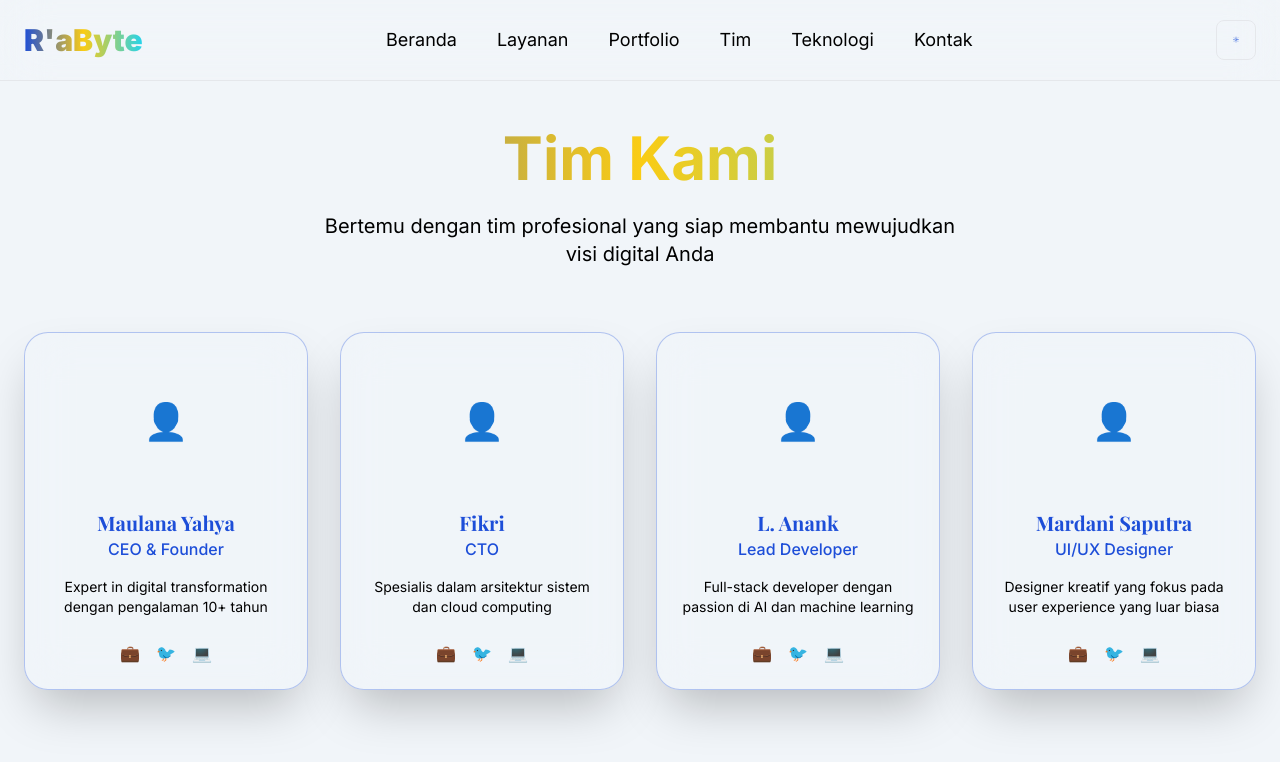
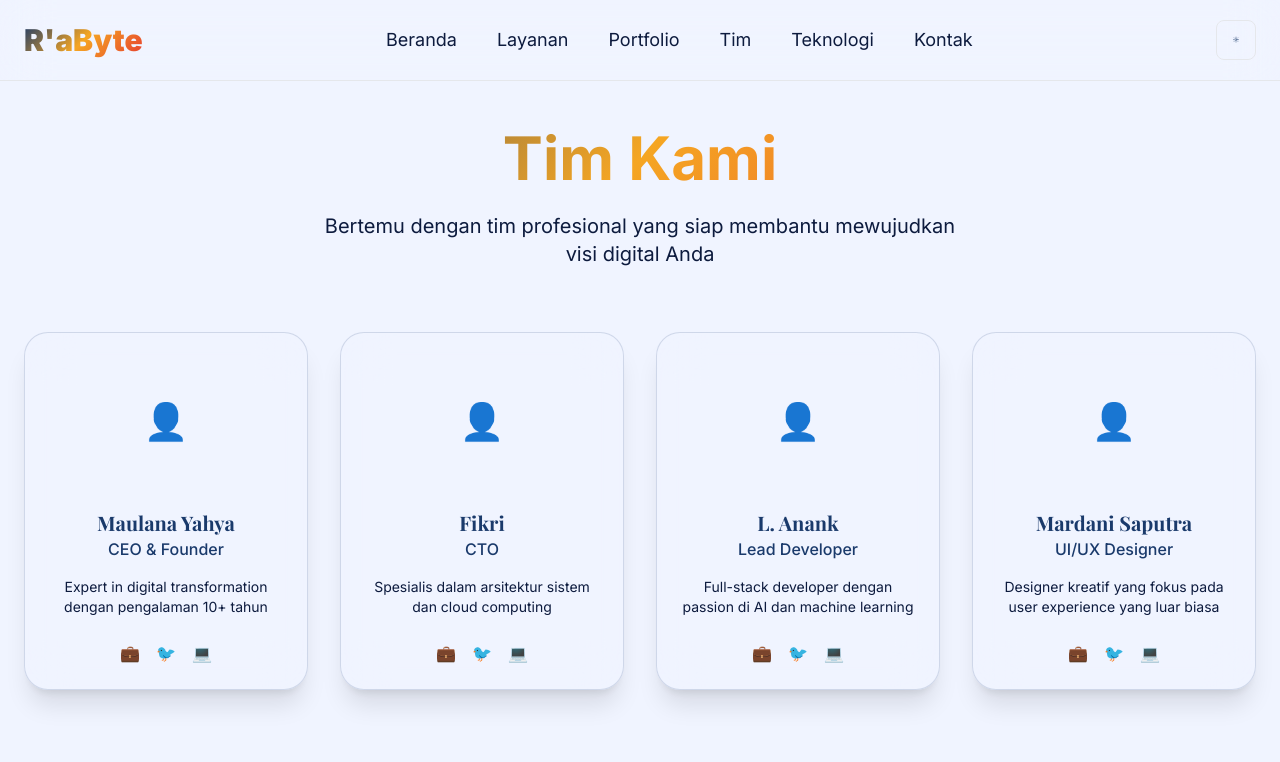
Before and after one commit to BangYahya01/EraByte, a Next.js app: page /tim in a window 1280 px wide. Shown: the top 762 px of the page. Built offline with nearby package versions, Linux system fonts and the light colour scheme.

Commit message:
Update color scheme to EraByte brand colors (navy+yellow+red)

```diff
--- a/src/app/globals.css
+++ b/src/app/globals.css
@@ -4,38 +4,51 @@
 @tailwind components;
 @tailwind utilities;
 
+/* ===== LIGHT MODE (dominan cerah, bersih, profesional) ===== */
 :root {
-  --color-primary: #1d4ed8; /* blue */
-  --color-primary-rgb: 29, 78, 216;
+  --color-primary: #1a3a6b;
+  --color-primary-rgb: 26, 58, 107;
 
-  --color-secondary: #f1f5f9; /* light gray */
-  --color-secondary-rgb: 241, 245, 249;
+  --color-accent: #f5a623;
+  --color-accent-rgb: 245, 166, 35;
+
+  --color-danger: #e63c2f;
+  --color-danger-rgb: 230, 60, 47;
+
+  --color-secondary: #f0f4ff;
+  --color-secondary-rgb: 240, 244, 255;
 
   --color-background: #ffffff;
   --color-background-rgb: 255, 255, 255;
 
-  --color-foreground: #000000;
-  --color-foreground-rgb: 0, 0, 0;
+  --color-foreground: #0d1b3e;
+  --color-foreground-rgb: 13, 27, 62;
+
+  --color-card: #eef2ff;
+  --color-border: rgba(26, 58, 107, 0.15);
+  --color-muted: #4a6fa5;
 }
 
-/* Ensure existing gray text utilities in light mode use the defined foreground for better contrast */
-html:not(.dark) .text-gray-300,
-html:not(.dark) .text-gray-400 {
-  color: var(--color-foreground) !important;
-}
+/* ===== DARK MODE (dominan redup, bukan gelap pekat) ===== */
+.dark {
+  --color-primary: #f5a623;
+  --color-primary-rgb: 245, 166, 35;
 
-.dark {
-  --color-primary: #C9A84C;
-  --color-primary-rgb: 201, 168, 76;
+  --color-accent: #e63c2f;
+  --color-accent-rgb: 230, 60, 47;
 
-  --color-secondary: #080C14;
-  --color-secondary-rgb: 8, 12, 20;
+  --color-secondary: #1e2d50;
+  --color-secondary-rgb: 30, 45, 80;
 
-  --color-background: #080C14;
-  --color-background-rgb: 8, 12, 20;
+  --color-background: #162040;
+  --color-background-rgb: 22, 32, 64;
 
-  --color-foreground: #ffffff;
-  --color-foreground-rgb: 255, 255, 255;
+  --color-foreground: #e8edf8;
+  --color-foreground-rgb: 232, 237, 248;
+
+  --color-card: #1e2d50;
+  --color-border: rgba(245, 166, 35, 0.2);
+  --color-muted: #a0b4d6;
 }
 
 body {
@@ -43,15 +56,55 @@ body {
 }
 
 .glass {
-  background-color: rgba(var(--color-secondary-rgb), 0.4);
-  border: 1px solid rgba(var(--color-primary-rgb), 0.3);
-  @apply backdrop-blur-xl rounded-3xl shadow-2xl;
+  background-color: rgba(var(--color-secondary-rgb), 0.5);
+  border: 1px solid var(--color-border);
+  @apply backdrop-blur-xl rounded-3xl shadow-xl;
 }
 
 .gradient-text {
-  @apply bg-clip-text text-transparent bg-gradient-to-r from-primary via-yellow-400 to-cyan-400;
+  background: linear-gradient(135deg, #1a3a6b, #f5a623, #e63c2f);
+  -webkit-background-clip: text;
+  -webkit-text-fill-color: transparent;
+  background-clip: text;
+}
+
+.dark .gradient-text {
+  background: linear-gradient(135deg, #f5a623, #e63c2f, #ffd166);
+  -webkit-background-clip: text;
+  -webkit-text-fill-color: transparent;
+  background-clip: text;
 }
 
 .section-padding {
   @apply py-20 md:py-32 px-4 md:px-6;
 }
+
+/* Card styles */
+.card-hover {
+  transition: transform 0.2s ease, box-shadow 0.2s ease;
+}
+.card-hover:hover {
+  transform: translateY(-4px);
+  box-shadow: 0 12px 40px rgba(26, 58, 107, 0.15);
+}
+.dark .card-hover:hover {
+  box-shadow: 0 12px 40px rgba(245, 166, 35, 0.15);
+}
+
+/* Button primary */
+.btn-primary {
+  background: linear-gradient(135deg, #1a3a6b, #2952a3);
+  color: white;
+  border: none;
+  @apply rounded-xl px-6 py-3 font-semibold transition-all;
+}
+.btn-primary:hover {
+  background: linear-gradient(135deg, #f5a623, #e63c2f);
+  transform: translateY(-1px);
+}
+.dark .btn-primary {
+  background: linear-gradient(135deg, #f5a623, #e63c2f);
+}
+.dark .btn-primary:hover {
+  background: linear-gradient(135deg, #ffd166, #f5a623);
+}
```
